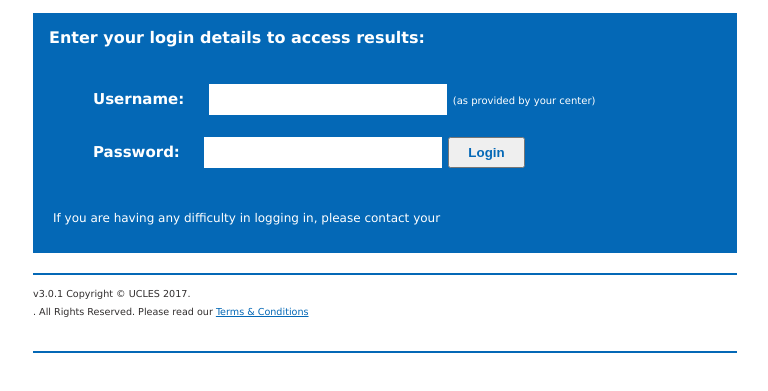
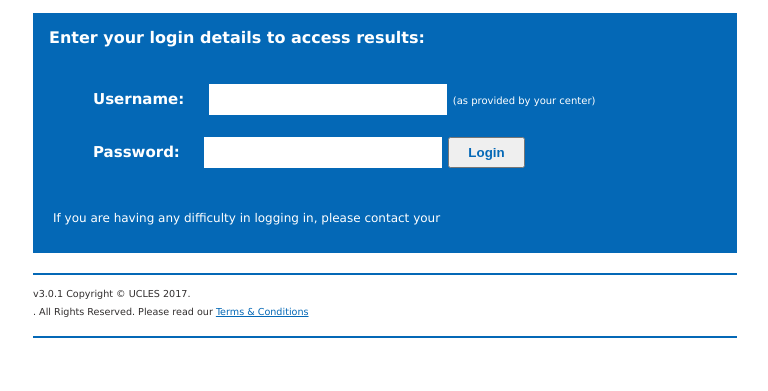
Before and after one commit to ICODER32/Candidate-result, a plain HTML site: page index.html in a window 1280 px wide. Shown: the part 81-472 px from the top of the page, without its empty margins (255-1023 px from the left). Drawn offline with Linux system fonts and the light colour scheme.

Commit message:
Update style.css

```diff
--- a/style.css
+++ b/style.css
@@ -137,7 +137,7 @@ div.error h4 {
     border-top: 2px solid #0468b6;
     border-bottom: 2px solid #0468b6;
     width: 100%;
-    height: 10vh;
+    height: 65px;
     font-size: 9.6px;
 
 }
```
